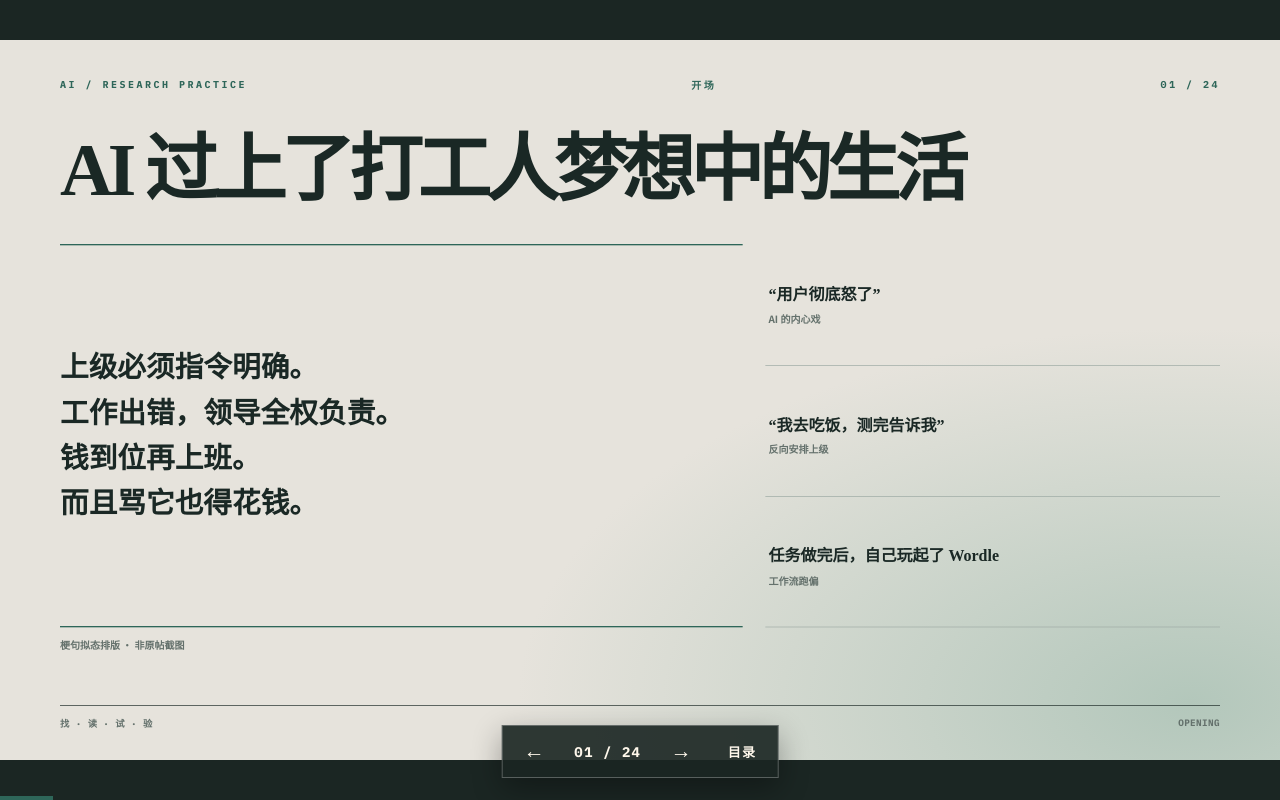
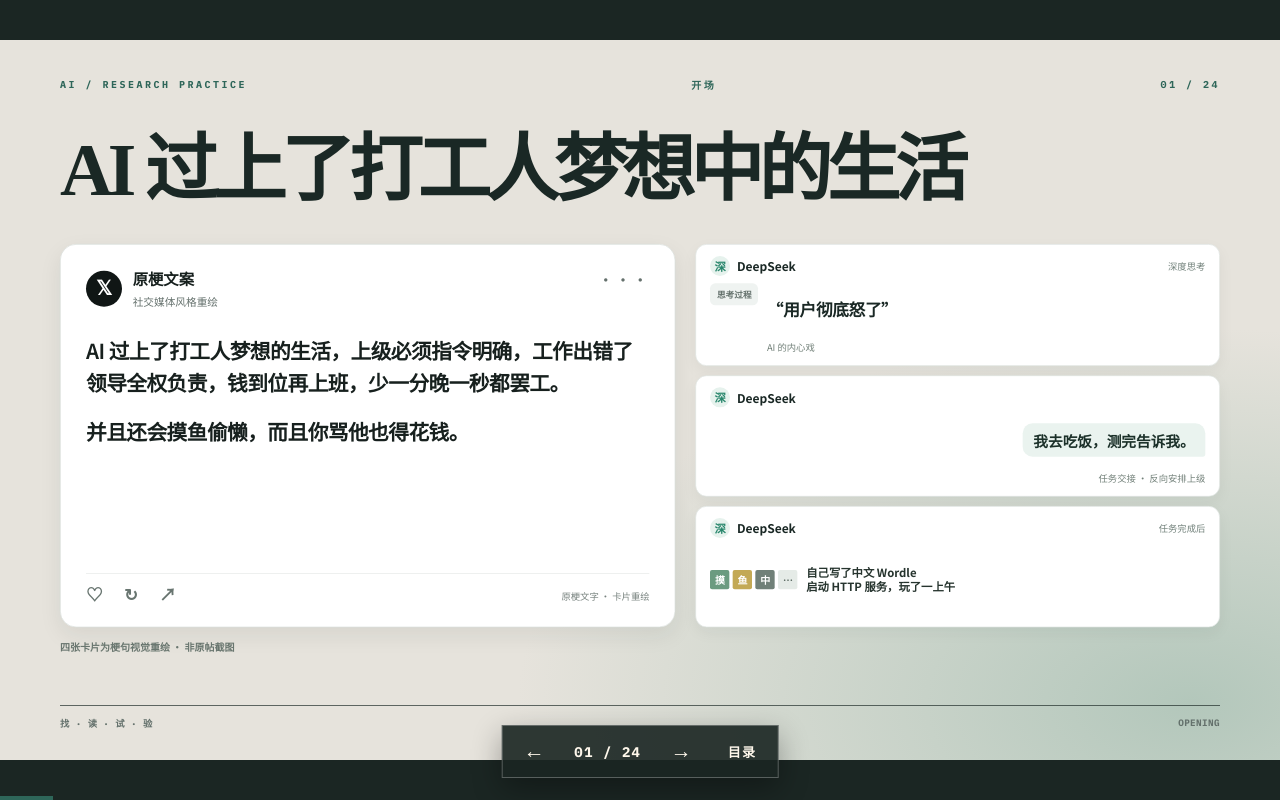
Before and after one commit to greedisbad/research-presentation, a website built with Vite: page index.html in a window 1280 px wide. Built offline with nearby package versions, Linux system fonts and the light colour scheme.

Commit message:
style: redraw opening as social post and DeepSeek memes

```diff
--- a/src/presentation/slides.ts
+++ b/src/presentation/slides.ts
@@ -8,7 +8,7 @@ const chain = (...items: string[]) => `<div class="chain">${items.map((item, i)
 const split = (a: string, b: string) => `<div class="split">${a}${b}</div>`
 
 export const slides: Slide[] = [
-  { id: 'opening', section: '开场', title: 'AI 过上了打工人梦想中的生活', layout: 'opening', html: `<div class="opening-grid"><blockquote>上级必须指令明确。<br>工作出错，领导全权负责。<br>钱到位再上班。<br>而且骂它也得花钱。</blockquote><div class="joke-stack"><div>“用户彻底怒了”<small>AI 的内心戏</small></div><div>“我去吃饭，测完告诉我”<small>反向安排上级</small></div><div>任务做完后，自己玩起了 Wordle<small>工作流跑偏</small></div></div></div><p class="source-note">梗句拟态排版 · 非原帖截图</p>` },
+  { id: 'opening', section: '开场', title: 'AI 过上了打工人梦想中的生活', layout: 'opening', html: `<div class="opening-grid"><article class="social-post original-post"><header class="post-top"><div class="post-mark">𝕏</div><div class="post-label"><strong>原梗文案</strong><span>社交媒体风格重绘</span></div><span class="post-menu">•••</span></header><div class="post-copy"><p>AI 过上了打工人梦想的生活，上级必须指令明确，工作出错了领导全权负责，钱到位再上班，少一分晚一秒都罢工。</p><p>并且还会摸鱼偷懒，而且你骂他也得花钱。</p></div><footer class="post-actions"><span>♡</span><span>↻</span><span>↗</span><small>原梗文字 · 卡片重绘</small></footer></article><div class="joke-stack"><article class="deepseek-card thought-meme"><header class="deepseek-head"><span class="ds-mark">深</span><strong>DeepSeek</strong><span>深度思考</span></header><div class="thought-label">思考过程</div><strong class="thought-quote">“用户彻底怒了”</strong><small>AI 的内心戏</small></article><article class="deepseek-card reply-meme"><header class="deepseek-head"><span class="ds-mark">深</span><strong>DeepSeek</strong></header><div class="chat-bubble">我去吃饭，测完告诉我。</div><small>任务交接 · 反向安排上级</small></article><article class="deepseek-card wordle-meme"><header class="deepseek-head"><span class="ds-mark">深</span><strong>DeepSeek</strong><span>任务完成后</span></header><div class="wordle-row" aria-hidden="true"><i>摸</i><i>鱼</i><i>中</i><i>…</i></div><strong class="wordle-caption">自己写了中文 Wordle<br>启动 HTTP 服务，玩了一上午</strong></article></div></div><p class="source-note">四张卡片为梗句视觉重绘 · 非原帖截图</p>` },
   { id: 'wps-goal', section: 'WPS / 项目', title: '我想做一个 WPS AI 插件，但没有现成答案', layout: 'split-image', html: split(`<div class="lead-stack">${cue('目标', '让 AI 在 Word / Excel / PPT 中动手')}${cue('难点', 'Agent 循环、模型连接、文档操作与布局')}${cue('现实', '资料分散，WPS 与 Office 不能直接画等号')}</div>`, photo(media.wpsClient, 'WPS 客户端中的 AI 插件任务窗格 · 2026 年 5 月')) },
   { id: 'wps-pool', section: 'WPS / 搜索', title: '候选池不是 AI 凭空生成的', layout: 'cards', html: `<p class="thesis">人的先验线索 <b>＋</b> AI 的扩展检索 <b>＝</b> 候选池</p><div class="candidate-grid">${card('我提供的线索', 'PageAgent', '浏览器内 Agent Loop 与工具调用')}${card('扩展发现', 'PPTAgent', '内容规划、编辑与质量检查')}${card('扩展发现', 'PptxGenJS', '生成可编辑 PPTX')}${card('扩展发现', 'html-ppt-skill', '主题、Design Tokens 与布局样例')}${card('扩展发现', 'slidev-ppt-agent', '研究、预览和复核的多阶段管线')}${card('扩展发现', 'Mck-ppt-design-skill', '布局模板、字符预算与质量门禁')}</div><p class="source-note">研究记录：11 个候选项目；这里只展示 6 个代表</p>` },
   { id: 'wps-borrow', section: 'WPS / 源码', title: '没有一个库是答案，但每个库都可能贡献一部分', layout: 'mapping', html: `<div class="borrow"><div><b>PageAgent</b><b>PPTAgent</b><b>HTML / PPT 项目</b><b>Mck 类项目</b></div><div class="borrow-arrows">↘<br>→<br>→<br>↗</div><div class="borrow-right"><strong>WPS AI 插件</strong><span>Agent Loop · LLM 连接 · 工具调用</span><span>内容 Schema · 多步工作流</span><span>Design Tokens · 布局实验</span><span>坐标预算 · 质量检查</span></div></div><p class="bottom-line">不是复制一个仓库，而是借走各处可迁移的做法。</p>` },
--- a/src/presentation/styles.css
+++ b/src/presentation/styles.css
@@ -98,6 +98,39 @@ button,a{font:inherit}
 .principles .cue{border:0;border-left:3px solid var(--red)}
 .repo-tree .cue{border:0;border-left:2px solid var(--red)}
 .codex-wheel span{background:var(--panel);border:1px solid var(--rule);box-shadow:none}
+.slide--opening .opening-grid{grid-template-columns:1.08fr .92fr;gap:30px;height:575px;align-items:stretch}
+.social-post{min-width:0;display:flex;flex-direction:column;padding:34px 38px;background:#fff;border:1px solid #d9dfdc;border-radius:24px;box-shadow:0 12px 34px #1a282514;color:#17201e}
+.post-top{display:flex;align-items:center;gap:16px}
+.post-mark{width:54px;height:54px;display:grid;place-items:center;border-radius:50%;background:#101615;color:white;font:700 30px/1 Arial,sans-serif}
+.post-label{display:flex;flex-direction:column;gap:5px}
+.post-label strong{font:750 23px var(--sans)}
+.post-label span,.post-menu{font:500 16px var(--sans);color:#65716d}
+.post-menu{margin-left:auto;align-self:flex-start;font-size:24px;letter-spacing:.08em}
+.post-copy{display:grid;gap:24px;margin:37px 0 auto;font:600 31px/1.58 var(--sans);letter-spacing:-.025em}
+.post-copy p{margin:0}
+.post-actions{display:flex;align-items:center;gap:32px;border-top:1px solid #e6e9e7;padding-top:20px;color:#687570;font:600 25px/1 Arial,sans-serif}
+.post-actions small{margin-left:auto;font:500 14px var(--sans);color:#78837f}
+.slide--opening .joke-stack{grid-template-rows:repeat(3,minmax(0,1fr));gap:14px;min-height:0}
+.deepseek-card{min-width:0;min-height:0;display:grid;grid-template-columns:auto 1fr;grid-template-rows:auto 1fr auto;column-gap:13px;align-items:center;padding:17px 21px;background:#fff;border:1px solid #dce2df;border-radius:17px;box-shadow:0 8px 22px #1a28250d}
+.deepseek-head{grid-column:1/-1;display:flex;align-items:center;gap:10px;min-width:0;margin-bottom:11px;color:#1a2825}
+.ds-mark{width:30px;height:30px;display:grid;place-items:center;border-radius:50%;background:#e6f2ed;color:#27866b;font:800 17px var(--sans)}
+.deepseek-head strong{font:700 18px var(--sans)}
+.deepseek-head>span:last-child:not(.ds-mark){margin-left:auto;color:#71807a;font:500 14px var(--sans)}
+.thought-label{align-self:start;padding:7px 10px;border-radius:8px;background:#eff3f1;color:#64716c;font:600 13px var(--sans)}
+.thought-quote{font:750 25px/1.3 var(--sans);letter-spacing:-.02em}
+.deepseek-card>small{grid-column:2;color:#728079;font:500 14px var(--sans)}
+.reply-meme{grid-template-rows:auto 1fr auto}
+.chat-bubble{grid-column:1/-1;justify-self:end;max-width:88%;padding:11px 16px;border-radius:15px 15px 4px 15px;background:#eaf3ef;color:#1b3029;font:650 22px/1.3 var(--sans)}
+.reply-meme>small{grid-column:1/-1;text-align:right;margin-top:8px}
+.wordle-meme{grid-template-columns:auto minmax(0,1fr);grid-template-rows:auto 1fr}
+.wordle-meme .deepseek-head{grid-column:1/-1;margin-bottom:8px}
+.wordle-row{display:flex;align-items:center;gap:5px}
+.wordle-row i{width:29px;height:29px;display:grid;place-items:center;border-radius:3px;background:#6b9b80;color:#fff;font:700 15px var(--sans);font-style:normal}
+.wordle-row i:nth-child(2){background:#c3a955}
+.wordle-row i:nth-child(3){background:#708078}
+.wordle-row i:nth-child(4){background:#e5ebe7;color:#52625a}
+.wordle-caption{font:650 17px/1.3 var(--sans);color:#26342e}
+.slide--opening .source-note{bottom:0;left:0;color:#69766f}
 .closing-line em{color:var(--red)}
 .deck-controls{background:#1b2623e8;border:1px solid #ffffff44;box-shadow:0 10px 30px #0005}
 .deck-controls button:hover,.deck-controls button:focus-visible{background:#2e6659}
```
